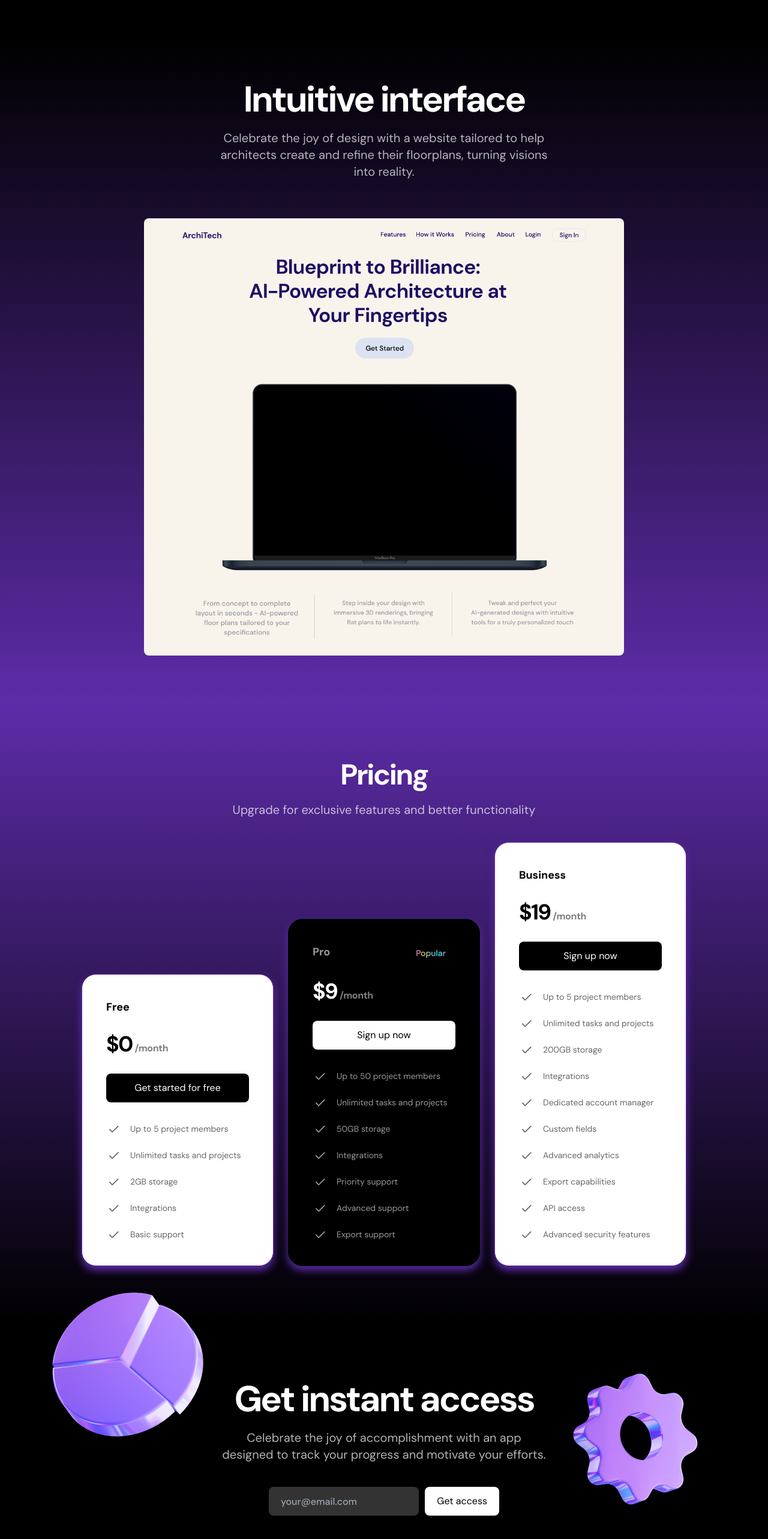
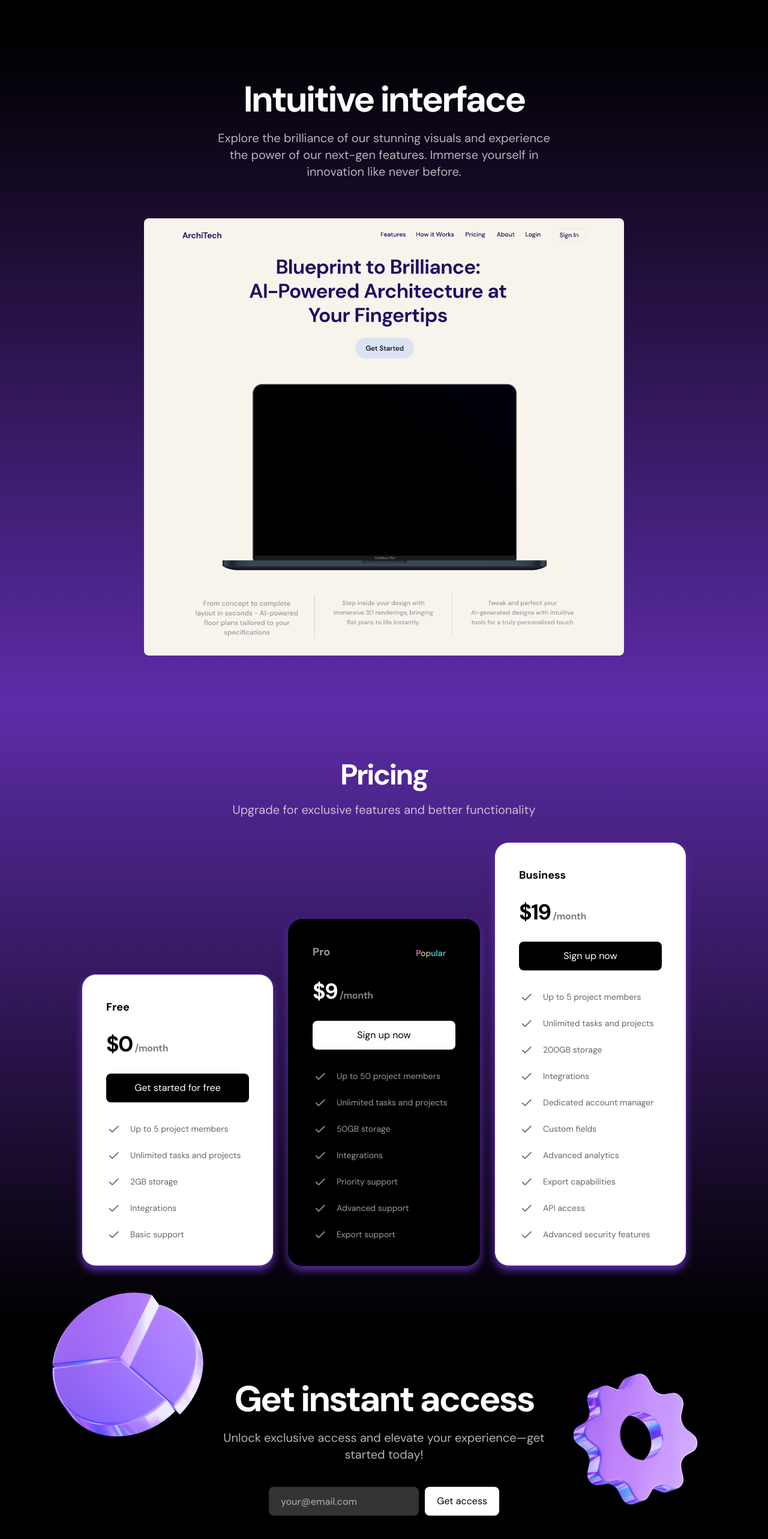
Before and after one commit to tanisha0605/architech-landing, a Next.js app: page / in a window 1280 px wide. Shown: the part 1466-4032 px from the top of the page at 60% size. Built offline with nearby package versions, Linux system fonts and the light colour scheme.

Commit message:
Descriptions updated

```diff
--- a/src/components/CallToAction.tsx
+++ b/src/components/CallToAction.tsx
@@ -26,7 +26,7 @@ export const CallToAction = () => {
       <motion.div style={{translateY}}><Image src={bedImage} alt="Bed Image" className="absolute -top-[120px] right-[calc(100%+24px)]"/></motion.div>
         <h2 className="font-bold text-5xl tracking-tighter sm:text-6xl">Get instant access</h2>
         <p className="text-xl text-white/70 mt-5">
-        Celebrate the joy of accomplishment with an app designed to track your progress and motivate your efforts.
+        Unlock exclusive access and elevate your experience—get started today!
         </p>
         <form className="mt-10 flex flex-col gap-2.5 max-w-sm mx-auto sm:flex-row">
         <input type="email" placeholder="your@email.com" className="h-12 bg-white/20 rounded-lg px-5 font-medium placeholder:text-[#9CA3AF] flex-1" />
--- a/src/components/ProductShowcase.tsx
+++ b/src/components/ProductShowcase.tsx
@@ -24,7 +24,7 @@ export const ProductShowcase = () => {
       <div className="container ">
         <h2 className="text-center text-5xl sm:text-6xl font-bold tracking-tighter">Intuitive interface</h2>
         <div className="max-w-xl mx-auto">
-        <p className="text-center text-xl text-white/70 mt-5">Celebrate the joy of design with a website tailored to help architects create and refine their floorplans, turning visions into reality.</p>
+        <p className="text-center text-xl text-white/70 mt-5">Explore the brilliance of our stunning visuals and experience the power of our next-gen features. Immerse yourself in innovation like never before.</p>
         </div>
         <div className="flex items-center justify-center h-screen">
           <motion.div
```
